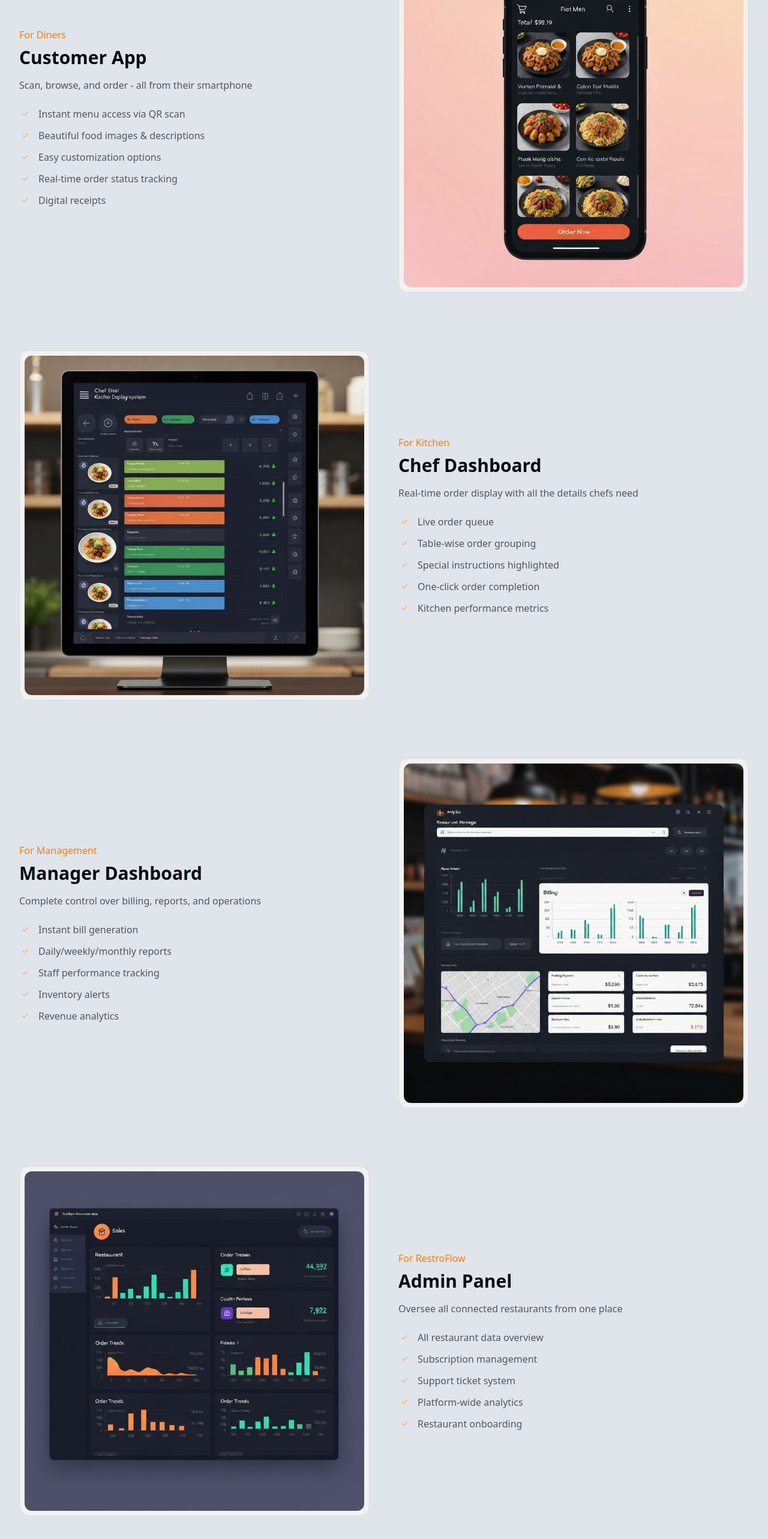
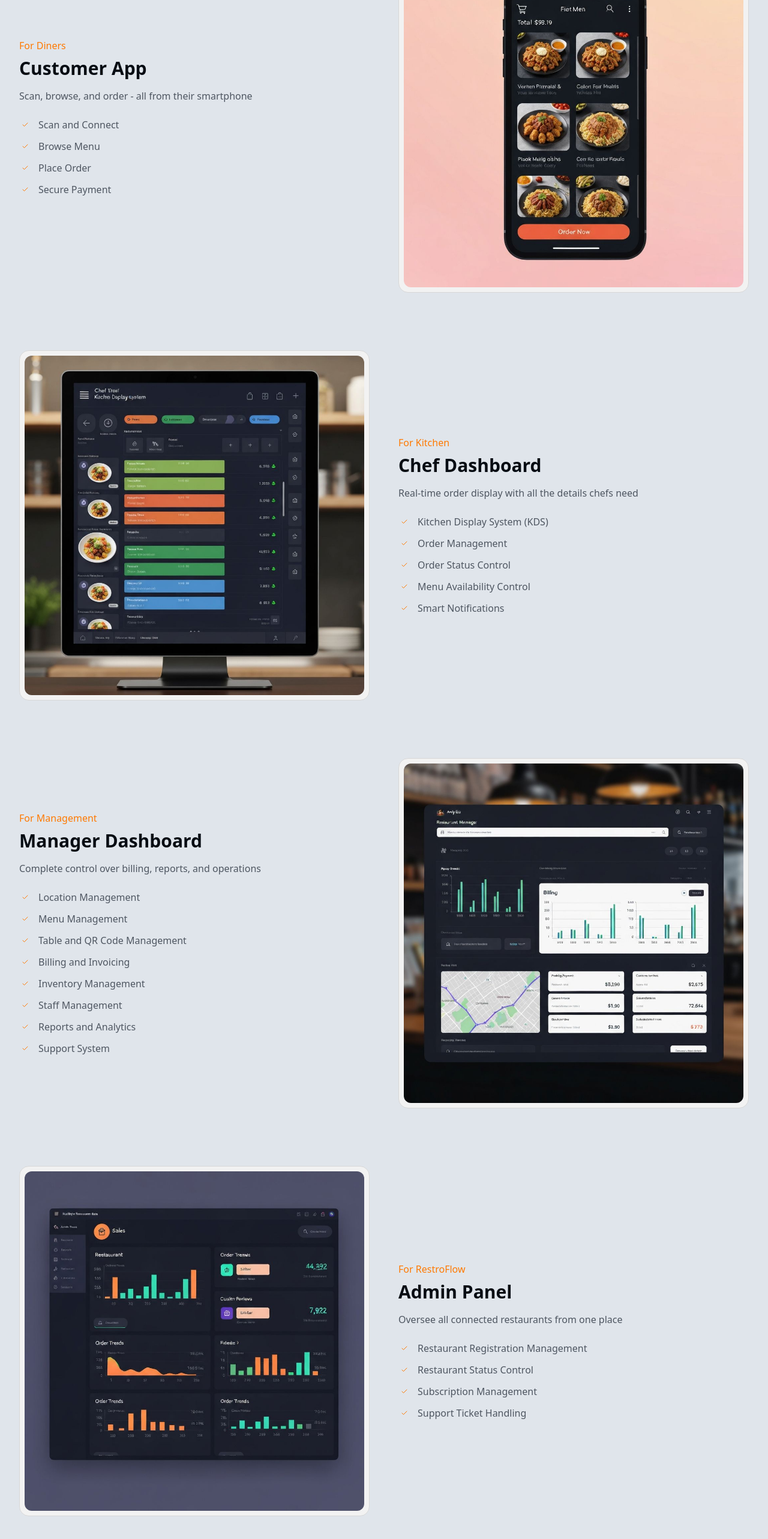
Before and after one commit to Nisarg08z/RestroFlow, a React (Vite) app in the folder Client/: page / in a window 1280 px wide. Shown: the part 2892-5458 px from the top of the page at 60% size. Built offline with nearby package versions, Linux system fonts and the light colour scheme; no server answers.

Commit message:
Day - 17.0

```diff
--- a/Client/src/components/LandingPageComponents/DashboardsSection.jsx
+++ b/Client/src/components/LandingPageComponents/DashboardsSection.jsx
@@ -8,11 +8,10 @@ const DashboardsSection = () => {
       subtitle: "For Diners",
       description: "Scan, browse, and order - all from their smartphone",
       features: [
-        "Instant menu access via QR scan",
-        "Beautiful food images & descriptions",
-        "Easy customization options",
-        "Real-time order status tracking",
-        "Digital receipts",
+        "Scan and Connect",
+        "Browse Menu",
+        "Place Order",
+        "Secure Payment",
       ],
       image: "/mobile-app.jpg",
     },
@@ -21,11 +20,11 @@ const DashboardsSection = () => {
       subtitle: "For Kitchen",
       description: "Real-time order display with all the details chefs need",
       features: [
-        "Live order queue",
-        "Table-wise order grouping",
-        "Special instructions highlighted",
-        "One-click order completion",
-        "Kitchen performance metrics",
+        "Kitchen Display System (KDS)",
+        "Order Management",
+        "Order Status Control",
+        "Menu Availability Control",
+        "Smart Notifications",
       ],
       image: "/chef-dashboard.jpg",
     },
@@ -34,11 +33,14 @@ const DashboardsSection = () => {
       subtitle: "For Management",
       description: "Complete control over billing, reports, and operations",
       features: [
-        "Instant bill generation",
-        "Daily/weekly/monthly reports",
-        "Staff performance tracking",
-        "Inventory alerts",
-        "Revenue analytics",
+        "Location Management",
+        "Menu Management",
+        "Table and QR Code Management",
+        "Billing and Invoicing",
+        "Inventory Management",
+        "Staff Management",
+        "Reports and Analytics",
+        "Support System"
       ],
       image: "/restaurant-dashboard.jpg",
     },
@@ -47,11 +49,10 @@ const DashboardsSection = () => {
       subtitle: "For RestroFlow",
       description: "Oversee all connected restaurants from one place",
       features: [
-        "All restaurant data overview",
-        "Subscription management",
-        "Support ticket system",
-        "Platform-wide analytics",
-        "Restaurant onboarding",
+        "Restaurant Registration Management",
+        "Restaurant Status Control",
+        "Subscription Management",
+        "Support Ticket Handling"
       ],
       image: "/admin-dashboard.jpg",
     },
--- a/Client/src/components/ManagerPageComponents/ManagerHeader.jsx
+++ b/Client/src/components/ManagerPageComponents/ManagerHeader.jsx
@@ -207,11 +207,6 @@ const ManagerHeader = ({ restaurant }) => {
         navigate("/restaurant/profile");
     };
 
-    const handleSettings = () => {
-        setShowUserMenu(false);
-        toast.info("Settings page coming soon");
-    };
-
     const restaurantName = restaurant?.restaurantName || restaurant?.email || "Restaurant";
 
     return (
@@ -375,14 +370,6 @@ const ManagerHeader = ({ restaurant }) => {
                                         Help & Support
                                     </button>
 
-                                    <button
-                                        onClick={handleSettings}
-                                        className="w-full flex items-center gap-3 px-4 py-2 text-sm text-foreground hover:bg-muted transition-colors"
-                                    >
-                                        <Settings className="w-4 h-4 text-muted-foreground" />
-                                        Settings
-                                    </button>
-
                                     <div className="border-t border-border my-1" />
 
                                     <button
```
Also changed, not shown: 1 other file (tests, documents, lock files or other folders).
